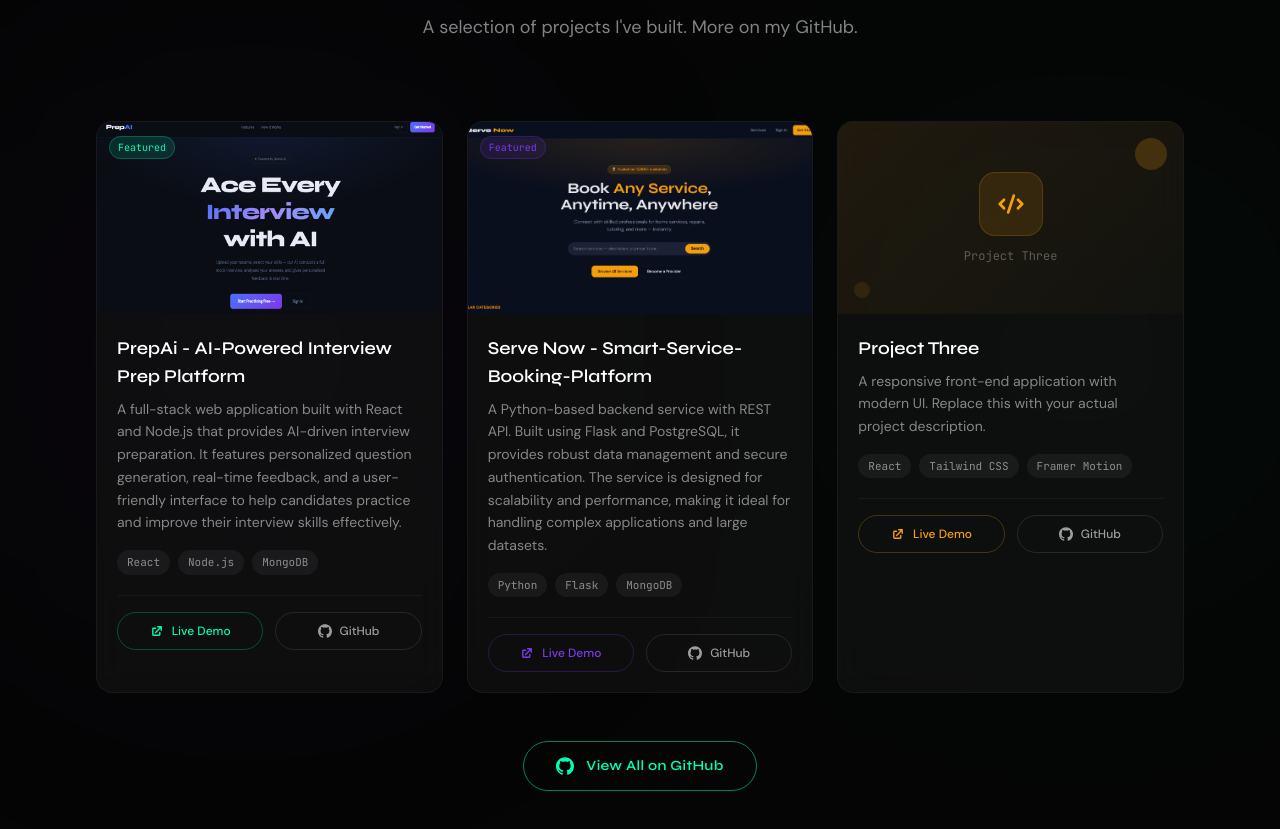
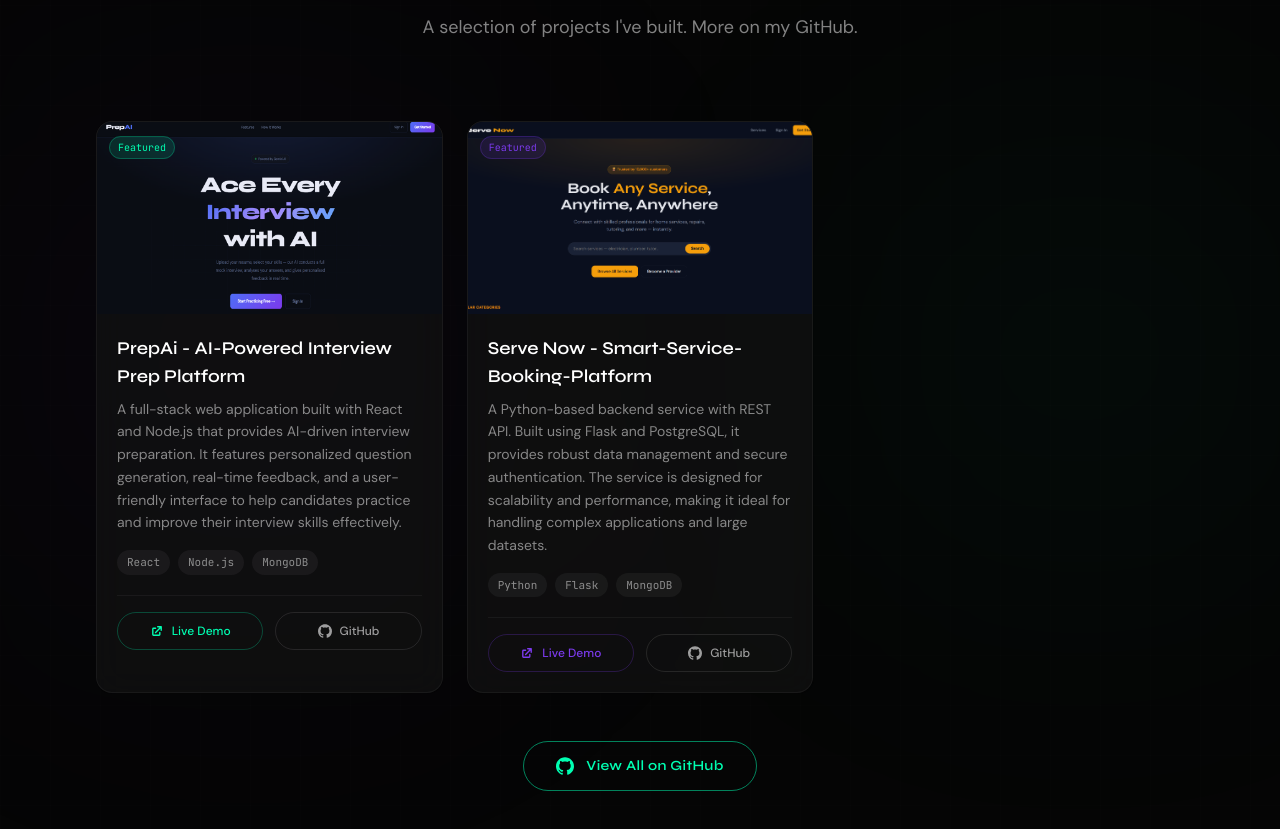
Before and after one commit to govind-codes-byte/portfolio, a React (Vite) app: page / in a window 1280 px wide. Shown: the part 3235-4064 px from the top of the page. Built offline with nearby package versions, Linux system fonts and the light colour scheme.

Commit message:
project fix

```diff
--- a/src/components/sections/Projects.jsx
+++ b/src/components/sections/Projects.jsx
@@ -29,17 +29,17 @@
     featured: true,
     color: '#7C3AED',
   },
-  {
-    id: 3,
-    title: 'Project Three',
-    description: 'A responsive front-end application with modern UI. Replace this with your actual project description.',
-    image: null,
-    tags: ['React', 'Tailwind CSS', 'Framer Motion'],
-    liveUrl: '#',
-    githubUrl: '#',
-    featured: false,
-    color: '#F59E0B',
-  },
+  // {
+  //   id: 3,
+  //   title: 'Project Three',
+  //   description: 'A responsive front-end application with modern UI. Replace this with your actual project description.',
+  //   image: null,
+  //   tags: ['React', 'Tailwind CSS', 'Framer Motion'],
+  //   liveUrl: '#',
+  //   githubUrl: '#',
+  //   featured: false,
+  //   color: '#F59E0B',
+  // },
   // {
   //   id: 4,
   //   title: 'Project Four',
```
